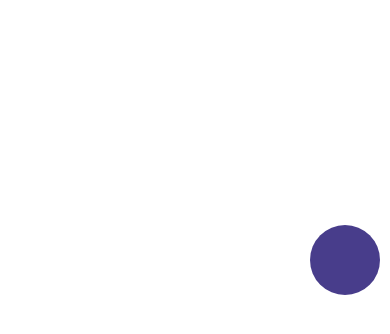
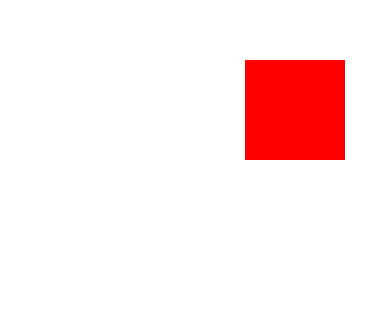
Before and after one commit to Adebiyiart7/AnimatedAPILesson, a React Native app: screen / in a window 390 px wide. Shown: the part 312-646 px from the top of the page. Built offline with nearby package versions, Linux system fonts and the light colour scheme.

Commit message:
Learnt Paralle and Sequence animation

```diff
--- a/App.js
+++ b/App.js
@@ -5,6 +5,8 @@
 import WhatsAppProfile from "./lessons/WhatsAppProfile";
 import AnimatedFunctionsProps from "./lessons/AnimatedFunctionsProps";
 import AnimatedDotValueXY from "./lessons/Animated.ValueXY";
+import ParallelAnimation from "./lessons/ParallelAnimation";
+import SequenceAnimation from "./lessons/SequenceAnimation";
 
 export default function App() {
   return (
@@ -15,7 +17,9 @@
       {/* <Interpolation_2 /> */}
       {/* <WhatsAppProfile /> */}
       {/* <AnimatedFunctionsProps /> */}
-      <AnimatedDotValueXY />
+      {/* <AnimatedDotValueXY /> */}
+      {/* <ParallelAnimation /> */}
+      <SequenceAnimation />
     </View>
   );
 }
@@ -28,13 +32,7 @@
 
 /**
 
-24. Creating Parallel Animations
-25. Creating Sequence Animations
-26. Understanding Animated.loop() Method
-27. Implementing Infinite Loop Animations
-28. Creating Delayed Animations
-29. Using Animated.delay() Method
-30. Combining Multiple Animations
+
 31. Using Animated.parallel() Method
 32. Using Animated.sequence() Method
 33. Creating Custom Easing Functions
--- /dev/null
+++ b/lessons/ParallelAnimation.jsx
@@ -0,0 +1,48 @@
+import { Animated, StyleSheet, Text, View } from "react-native";
+import React, { useEffect, useRef } from "react";
+
+const ParallelAnimation = () => {
+  const translateXValue = useRef(new Animated.Value(0)).current;
+  const rotateValue = useRef(new Animated.Value(0)).current;
+
+  useEffect(() => {
+    // Translate animateion
+    Animated.timing(translateXValue, {
+      toValue: 200, // Translate 200 units horizontally
+      duration: 1000,
+      useNativeDriver: true,
+    }).start();
+
+    // Rotate animation
+    Animated.timing(rotateValue, {
+      toValue: 360, // rotate 360 deg
+      duration: 1000,
+      useNativeDriver: true,
+    }).start();
+  }, []);
+
+  return (
+    <View style={{ flex: 1, justifyContent: "center", alignItems: "center" }}>
+      <Animated.View
+        style={{
+          width: 100,
+          height: 100,
+          backgroundColor: "red",
+          transform: [
+            { translateX: translateXValue },
+            {
+              rotate: rotateValue.interpolate({
+                inputRange: [0, 360],
+                outputRange: ["0deg", "360deg"],
+              }),
+            },
+          ],
+        }}
+      />
+    </View>
+  );
+};
+
+export default ParallelAnimation;
+
+const styles = StyleSheet.create({});
--- /dev/null
+++ b/lessons/SequenceAnimation.jsx
@@ -0,0 +1,50 @@
+import { Animated, StyleSheet, Text, View } from "react-native";
+import React, { useEffect, useRef } from "react";
+
+const SequenceAnimation = () => {
+  const translateXValue = useRef(new Animated.Value(0)).current;
+  const rotateValue = useRef(new Animated.Value(0)).current;
+
+  useEffect(() => {
+    Animated.sequence([
+      // Translate animateion
+      Animated.timing(translateXValue, {
+        toValue: 100, // Translate 200 units horizontally
+        duration: 1000,
+        useNativeDriver: true,
+      }),
+
+      // Rotate animation
+      Animated.timing(rotateValue, {
+        toValue: 360, // rotate 360 deg
+        duration: 1000,
+        useNativeDriver: true,
+      }),
+    ]).start();
+  }, []);
+
+  return (
+    <View style={{ flex: 1, justifyContent: "center", alignItems: "center" }}>
+      <Animated.View
+        style={{
+          width: 100,
+          height: 100,
+          backgroundColor: "red",
+          transform: [
+            { translateX: translateXValue },
+            {
+              rotate: rotateValue.interpolate({
+                inputRange: [0, 360],
+                outputRange: ["0deg", "360deg"],
+              }),
+            },
+          ],
+        }}
+      />
+    </View>
+  );
+};
+
+export default SequenceAnimation;
+
+const styles = StyleSheet.create({});
```
